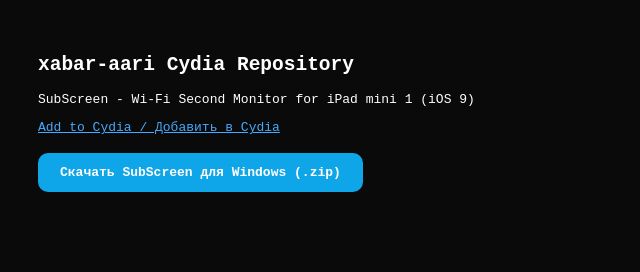
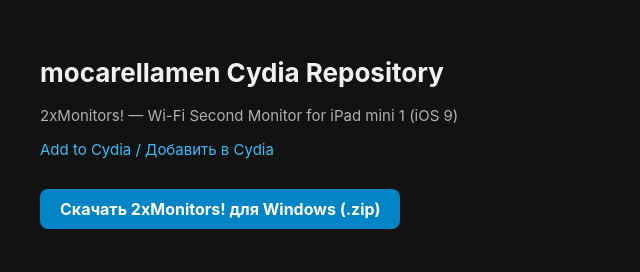
Before and after one commit to mocarellamen/mocarellamen.github.io, a plain HTML site: page index.html in a window 1280 px wide. Shown: the whole page, without its empty margins (0-640 px from the left). Drawn offline with Linux system fonts and the light colour scheme.

Commit message:
Update repository name to mocarellamen and app to 2xMonitors!

```diff
--- a/index.html
+++ b/index.html
@@ -1,10 +1,22 @@
 <!DOCTYPE html>
-<html lang=ru>
-<head><meta charset=utf-8><title>xabar-aari Repo</title></head>
-<body style=background:#0a0a0a;color:#fff;font-family:monospace;padding:30px>
-<h2>xabar-aari Cydia Repository</h2>
-<p>SubScreen - Wi-Fi Second Monitor for iPad mini 1 (iOS 9)</p>
-<p><a style=color:#4af href=cydia://url/https://cydia.saurik.com/api/share#?source=https://xabar-aari.github.io/>Add to Cydia / Добавить в Cydia</a></p>
-<p style="margin-top:18px;"><a href="https://github.com/xabar-aari/xabar-aari.github.io/releases/latest" style="display:inline-block;padding:12px 22px;background:#0ea5e9;color:#fff;text-decoration:none;border-radius:10px;font-weight:bold;">Скачать SubScreen для Windows (.zip)</a></p>
+<html lang="ru">
+<head>
+    <meta charset="UTF-8">
+    <title>mocarellamen Cydia Repository</title>
+    <style>
+        body { background-color: #121212; color: #ffffff; font-family: -apple-system, BlinkMacSystemFont, "Segoe UI", Roboto, sans-serif; margin: 0; padding: 40px; }
+        h1 { color: #f1f1f1; font-size: 26px; }
+        p { color: #b0b0b0; font-size: 15px; }
+        a { color: #38bdf8; text-decoration: none; }
+        a:hover { text-decoration: underline; }
+        .btn { display: inline-block; background-color: #0284c7; color: #fff; padding: 10px 20px; border-radius: 8px; margin-top: 15px; font-weight: bold; }
+        .btn:hover { background-color: #0369a1; }
+    </style>
+</head>
+<body>
+    <h1>mocarellamen Cydia Repository</h1>
+    <p>2xMonitors! &mdash; Wi-Fi Second Monitor for iPad mini 1 (iOS 9)</p>
+    <p><a href="cydia://url/https://cydia.saurik.com/api/share#?source=http://mocarellamen.github.io/">Add to Cydia / Добавить в Cydia</a></p>
+    <a href="#" class="btn">Скачать 2xMonitors! для Windows (.zip)</a>
 </body>
 </html>
```
